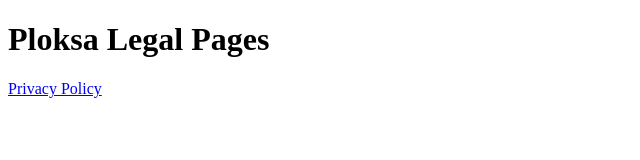
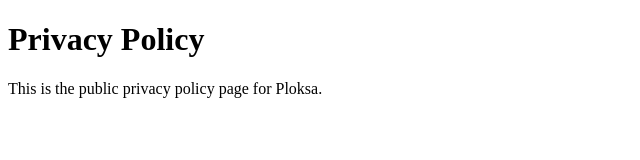
Before and after one commit to Mahesh-Chunduru/Ploksa-Legal, a plain HTML site: page index.html in a window 1280 px wide. Shown: the whole page, without its empty margins (0-640 px from the left). Drawn offline with Linux system fonts and the light colour scheme.

Commit message:
Update title and content for privacy policy page

```diff
--- a/index.html
+++ b/index.html
@@ -1,10 +1,10 @@
 <!DOCTYPE html>
 <html>
 <head>
-  <title>Ploksa Legal</title>
+  <title>Ploksa Privacy Policy</title>
 </head>
 <body>
-  <h1>Ploksa Legal Pages</h1>
-  <p><a href="privacy-policy.html">Privacy Policy</a></p>
+  <h1>Privacy Policy</h1>
+  <p>This is the public privacy policy page for Ploksa.</p>
 </body>
 </html>
```
